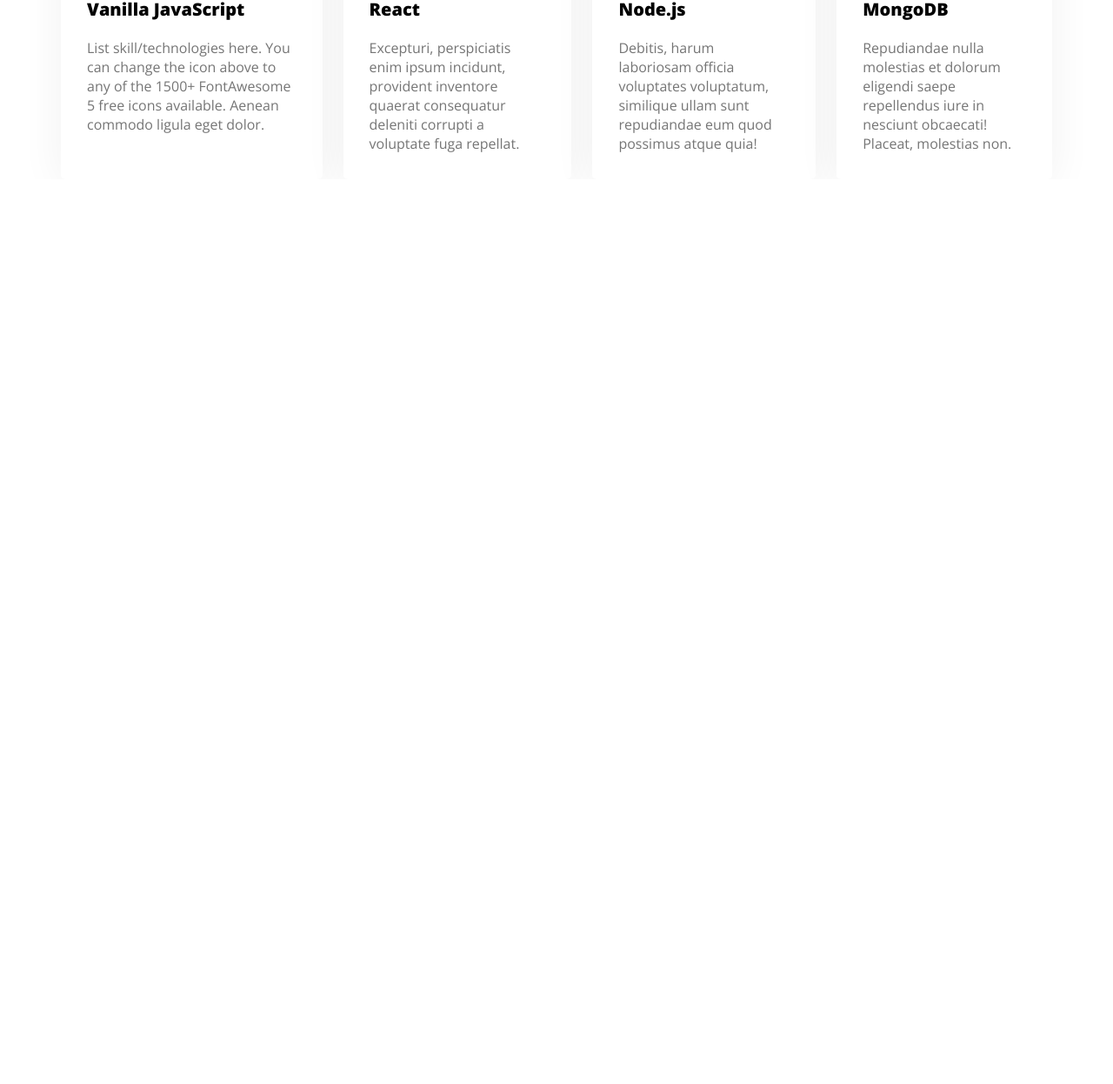
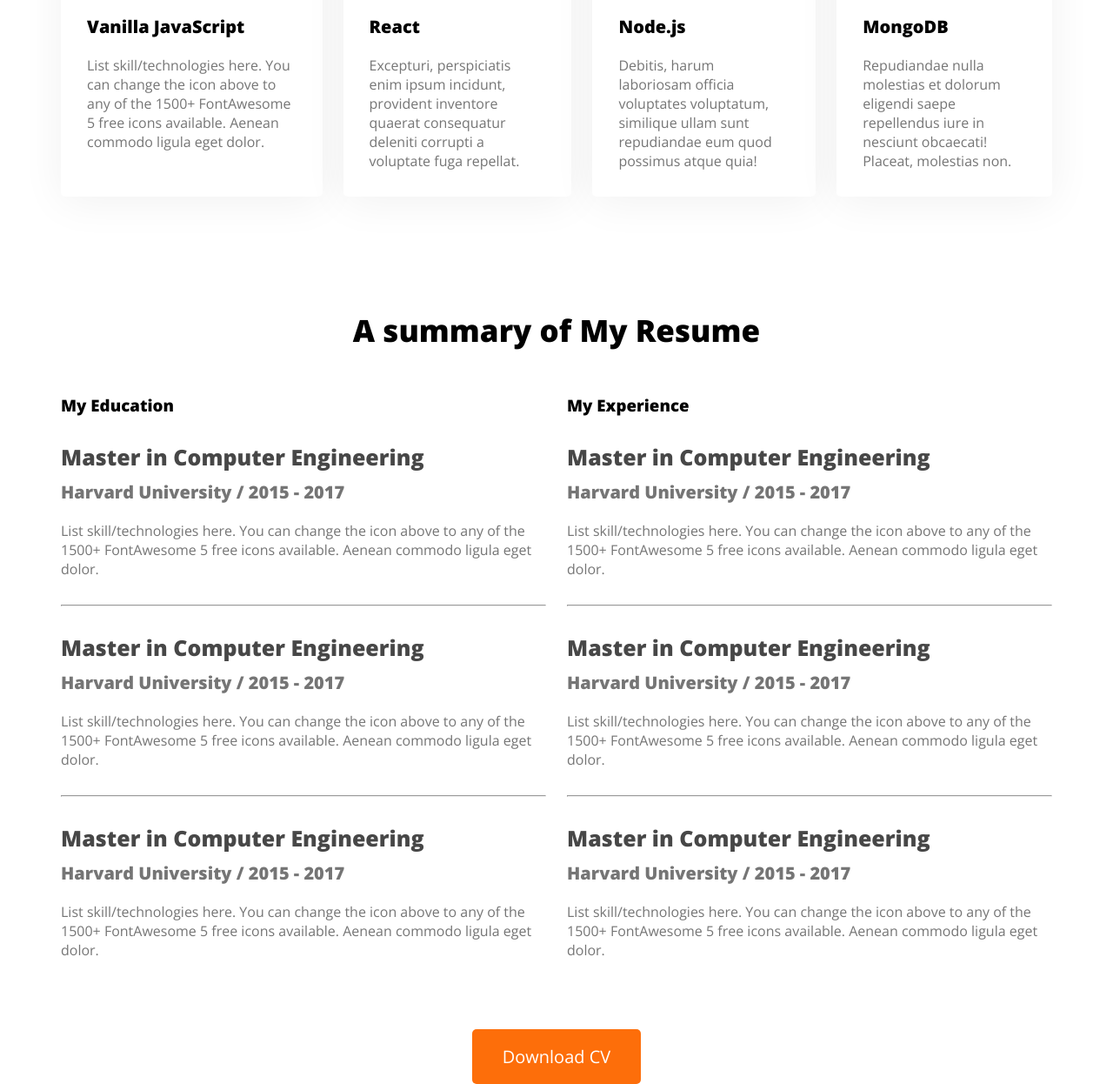
Before and after one commit to badhon11/my-portfolio, a plain HTML site: page index.html in a window 1280 px wide. Shown: the part 1905-3151 px from the top of the page at 87% size. Before the commit the page ends 2111 px from the top, so only its background shows below. Drawn offline with nearby package versions, Linux system fonts and the light colour scheme.

Commit message:
resume summary added

```diff
--- a/index.html
+++ b/index.html
@@ -98,6 +98,77 @@
                 </div>
             </div>
         </section>
+        <!-- Resume section -->
+        <section class="resume">
+            <h3 class="section-title">
+                A summary of My Resume
+            </h3>
+            <div class="resume-content">
+                <div>
+                    <h3 class="resume-title">My Education</h3>
+                    <div class="resume-item">
+                        <h4 class="title">Master in Computer Engineering</h4>
+                        <h5 class="sub-title">Harvard University / 2015 - 2017</h5>
+                        <p class="description">
+                            List skill/technologies here. You can change the icon above
+                            to any of the 1500+ FontAwesome 5 free icons available. Aenean commodo ligula eget dolor.
+                        </p>
+                    </div>
+                    <hr>
+                    <div class="resume-item">
+                        <h4 class="title">Master in Computer Engineering</h4>
+                        <h5 class="sub-title">Harvard University / 2015 - 2017</h5>
+                        <p class="description">
+                            List skill/technologies here. You can change the icon above
+                            to any of the 1500+ FontAwesome 5 free icons available. Aenean commodo ligula eget dolor.
+                        </p>
+                    </div>
+                    <hr>
+                    <div class="resume-item">
+                        <h4 class="title">Master in Computer Engineering</h4>
+                        <h5 class="sub-title">Harvard University / 2015 - 2017</h5>
+                        <p class="description">
+                            List skill/technologies here. You can change the icon above
+                            to any of the 1500+ FontAwesome 5 free icons available. Aenean commodo ligula eget dolor.
+                        </p>
+                    </div>
+                    <!-- <hr> -->
+                </div>
+                <div>
+                    <h3 class="resume-title">My Experience</h3>
+                    <div class="resume-item">
+                        <h4 class="title">Master in Computer Engineering</h4>
+                        <h5 class="sub-title">Harvard University / 2015 - 2017</h5>
+                        <p class="description">
+                            List skill/technologies here. You can change the icon above
+                            to any of the 1500+ FontAwesome 5 free icons available. Aenean commodo ligula eget dolor.
+                        </p>
+                    </div>
+                    <hr>
+                    <div class="resume-item">
+                        <h4 class="title">Master in Computer Engineering</h4>
+                        <h5 class="sub-title">Harvard University / 2015 - 2017</h5>
+                        <p class="description">
+                            List skill/technologies here. You can change the icon above
+                            to any of the 1500+ FontAwesome 5 free icons available. Aenean commodo ligula eget dolor.
+                        </p>
+                    </div>
+                    <hr>
+                    <div class="resume-item">
+                        <h4 class="title">Master in Computer Engineering</h4>
+                        <h5 class="sub-title">Harvard University / 2015 - 2017</h5>
+                        <p class="description">
+                            List skill/technologies here. You can change the icon above
+                            to any of the 1500+ FontAwesome 5 free icons available. Aenean commodo ligula eget dolor.
+                        </p>
+                    </div>
+                    <!-- <hr> -->
+                </div>
+            </div>
+            <div class="resume-button">
+                <button class="btn-primary">Download CV</button>
+            </div>
+        </section>
     </main>
     <footer>
 
--- a/styles/portfolio.css
+++ b/styles/portfolio.css
@@ -75,6 +75,10 @@ nav li {
     margin-bottom: 30px;
 }
 
+section{
+    margin-top: 130px;
+}
+
 /* main section */
 main {
     max-width: 1140px;
@@ -84,7 +88,7 @@ main {
 
 /* about section styles */
 .about {
-    margin-top: 130px;
+    /* margin-top: 130px; */
     background: #FFF8F3;
     border-radius: 10px;
     padding: 131px 156px;
@@ -92,9 +96,10 @@ main {
 }
 
 .section-title {
-    margin-bottom: 30px;
+    margin-bottom: 50px;
     font-weight: 700;
     font-size: 35px;
+    text-align: center;
 }
 
 .section-description {
@@ -165,3 +170,35 @@ main {
     font-size: 16px;
     color: #757575;
 }
+
+/* resume styles */
+.resume-content{
+    display: flex;
+    gap: 24px;
+}
+
+.resume-item{
+    margin-top: 30px;
+    margin-bottom: 30px;
+}
+
+.resume .title{
+    color: #474747;
+    font-weight: 700;
+font-size: 25px;
+    margin-bottom: 10px;
+}
+.resume .sub-title{
+    color: #757575;
+    font-weight: 600;
+font-size: 20px;
+    margin-bottom: 20px;
+}
+.resume .description{
+    color: #757575;
+}
+
+.resume-button{
+    margin-top: 50px;
+    text-align: center;
+}
```
